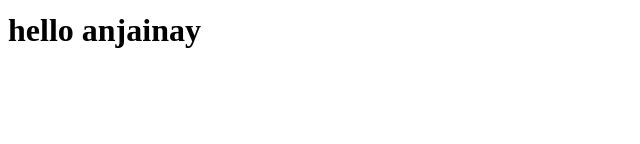
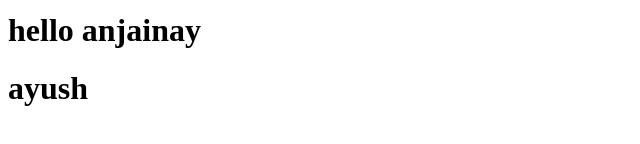
Before and after one commit to Devil5885/test, a plain HTML site: page index.html in a window 1280 px wide. Shown: the part 230-374 px from the top of the page, without its empty margins (0-640 px from the left). Drawn offline with Linux system fonts and the light colour scheme.

Commit message:
branch commit

```diff
--- a/index.html
+++ b/index.html
@@ -10,6 +10,7 @@
     <h1>hello kishan</h1>
     <h1>hello rahul</h1>
     <h1>hello anjainay</h1>
+    <h1>ayush</h1>
 </body>
 
 </html>
```
